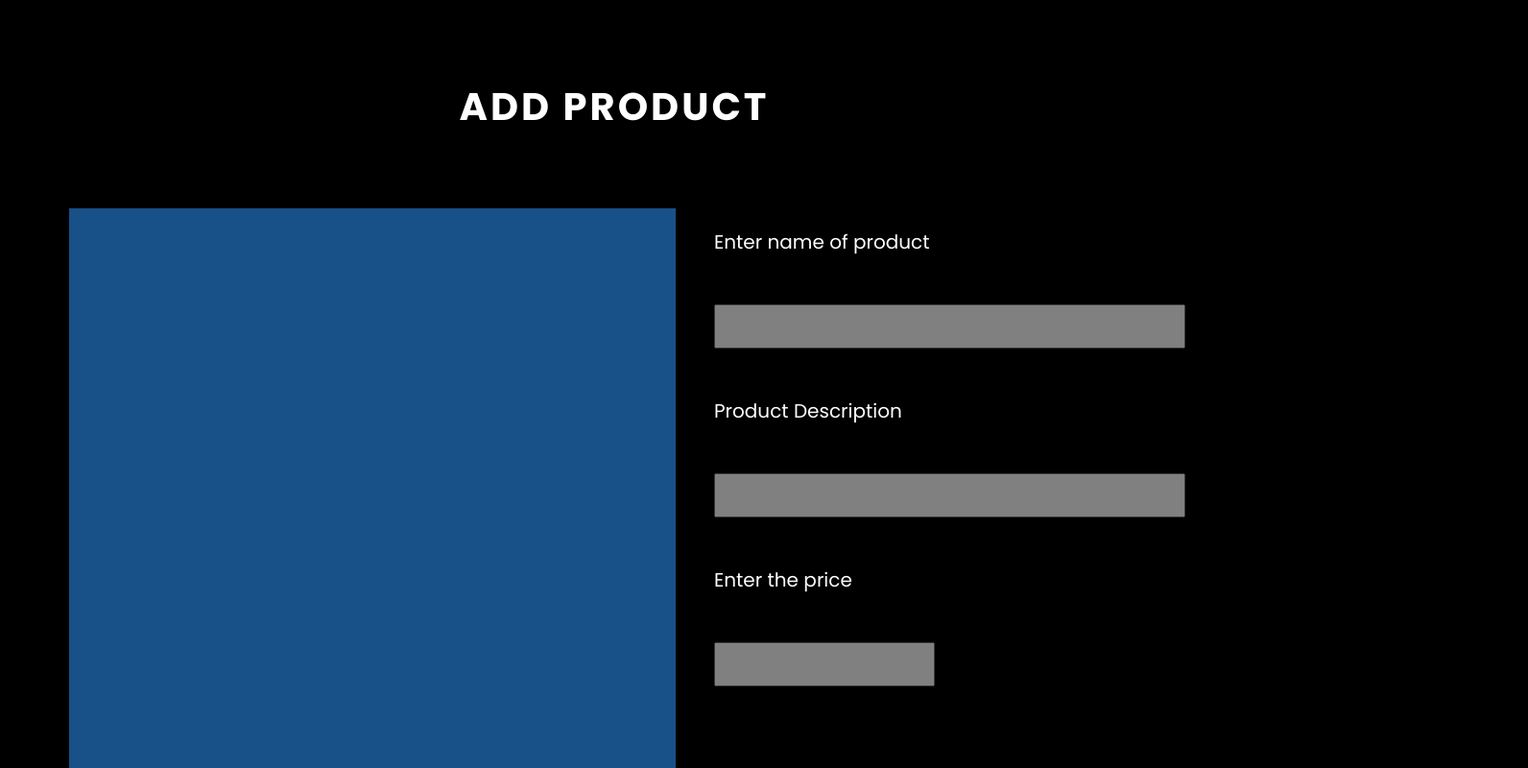
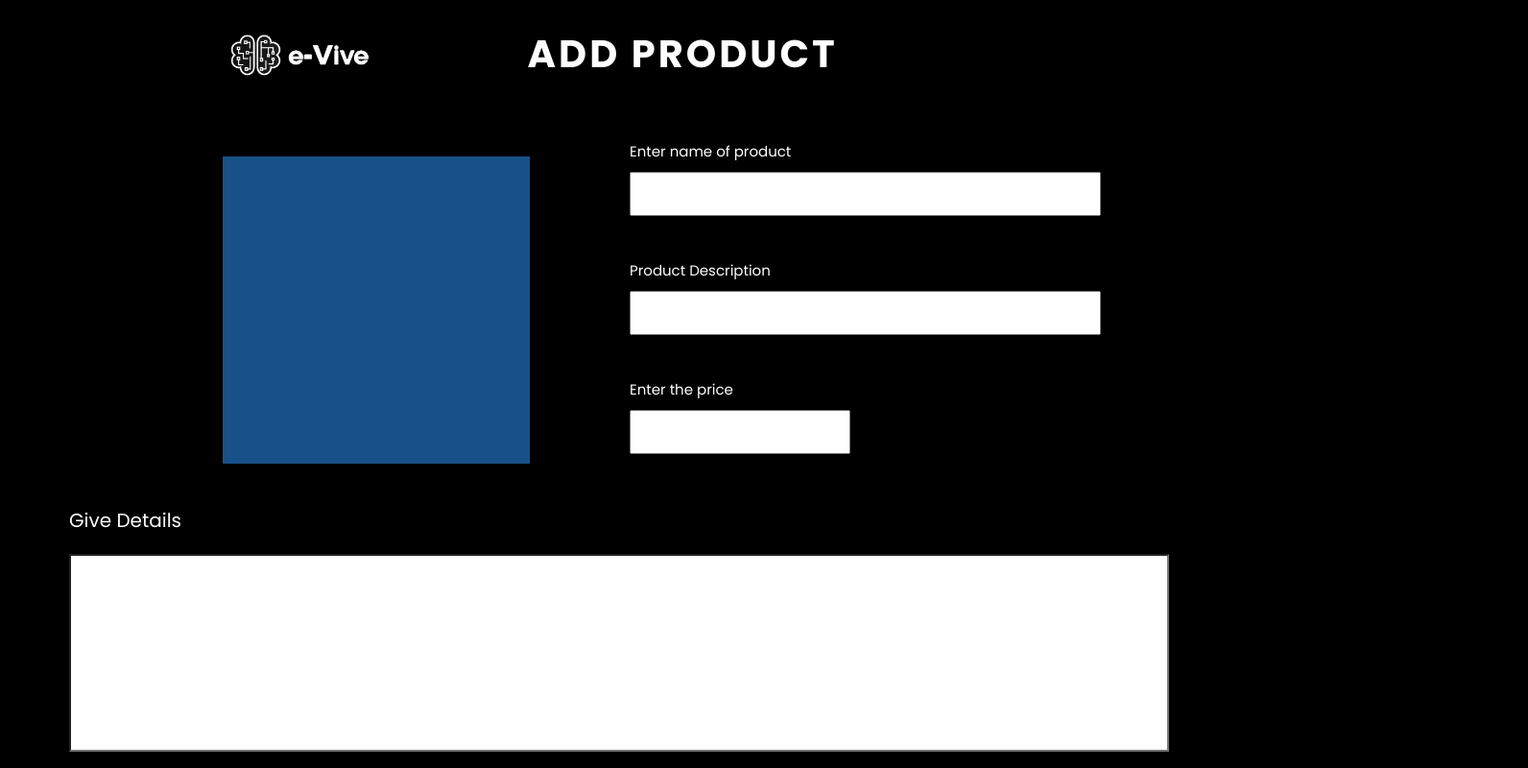
Before and after one commit to Soyamprabha/e-Vive, a plain HTML site: page add-product.html in a window 1280 px wide. Shown: the part 40-840 px from the top of the page at 96% size, 1592 px wide, since content can reach past the window. Drawn offline with Linux system fonts and the light colour scheme; no server answers.

Commit message:
addproductFinal

```diff
--- a/add-product.html
+++ b/add-product.html
@@ -10,15 +10,20 @@
     <link rel="preconnect" href="https://fonts.gstatic.com" crossorigin>
     <link href="https://fonts.googleapis.com/css2?family=Cinzel&family=Lato&display=swap" rel="stylesheet">
 
-    <link rel="stylesheet" href="./css/product2.css">
-    <link rel="stylesheet" href="./css/add-product.css">
+    <link rel="stylesheet" href="css/product2.css">
+    <link rel="stylesheet" href="css/add-product.css">
 
 </head>
 <body>
 
+    <div class="upper">
+        <div class="logo">
+          <img src="img/Logowithoutbg.png" alt="Logo" />
+        </div>
+        <div class="heading"><h1 class="title">ADD PRODUCT</h1></div>
+      </div>
 
 
-    <h1 class="title">ADD PRODUCT</h1>
 
     <div class="error">
         <p>some error occured</p>
@@ -46,7 +51,7 @@
 
     <section class="detail-des">
         <p class="section-title">Give Details</p>
-        <p class="des" contenteditable="true" placeholder="Details, you can add images using HTML img tag"></p>
+        <input class="des" type="text" />
 
     </section>
 
--- a/css/add-product.css
+++ b/css/add-product.css
@@ -18,11 +18,12 @@
 .title{
     text-align: center;
     font-size: 2.5rem;
+    margin-top: -3rem;
     margin-bottom: -30px;
     font-weight: 700;
     line-height: 2rem;
     letter-spacing: 3px;
-    /*opacity: 0.5;*/
+    /* opacity: 0.5; */
     color: #ffffff;
     font-family: "Poppins" , sans-serif;
 }
@@ -63,9 +64,9 @@
 }
 
 .image-upload-container{
-    width: 50%;
+    width: 20rem;
     position: relative;
-    height: 600px;
+    height: 20rem;
     background-color: rgb(24, 81, 135);
 }
 
@@ -95,6 +96,9 @@
 .product-detail{
     width: 40%;
     max-width: 40%;
+    position: relative;
+    left: 4rem;
+    top: -2rem;
 }
 
 .disable{
@@ -118,18 +122,19 @@
 
 .des{
     height: 200px;
-    width: 1330px;
+    width: 90%;
     color: #000000;
     background-color: #ffffff;
 }
 
 .product-des{
     height: 40px;
+    margin-top: -5px;
 }
 
 .head1{
     color: #fff;
-    font-size: 20px;
+    font-size: 15px;
 }
 
 .section-title{
@@ -155,6 +160,8 @@
 .btn-wrapper{
     display: flex;
     justify-content: center;
+    position: relative;
+    top: 40px;
 }
 
 .add-product-btn{
@@ -185,3 +192,27 @@
     background-color: #ffffff;
     color: black;
 }
+
+.upper{
+    display: flex;
+    /* justify-content: space-between; */
+    align-items: center;
+    position: relative;
+    left: 20rem;
+    margin-top: -35px;
+  }
+
+  .logo img {
+    width: 180px;
+    position: relative;
+    top: -1rem;
+    margin-right: 0.6rem;
+    margin-top: -0.6rem;
+    left: -6.5rem;
+  }
+
+  .heading{
+    position: relative;
+    left: 2rem;
+    bottom: -0.5rem;
+  }
--- a/css/product2.css
+++ b/css/product2.css
@@ -1,9 +1,11 @@
 .product-section{
+    left: 10rem;
     width: 100%;
-    margin-top: 120px;
+    margin-top: 35px;
     padding: 0px 5vw;
     display: flex;
     gap: 40px;
+    position: relative;
 }
 
 .product-image{
@@ -20,9 +22,10 @@
     text-transform: capitalize;
     margin: 30px 0;
     font-family: 'lato', sans-serif;
-    opacity: 0.5;
+    /* opacity: 0.5; */
     font-size: 20px;
     line-height: 30px;
+    cursor: text;
 }
 
 .ratings{
@@ -69,6 +72,7 @@
 .detail-des, .review-section, .add-review-section{
     width: 100%;
     padding: 100px 5vw 0;
+    margin-top: -8rem;
 }
 
 .des{
@@ -76,7 +80,6 @@
     font-family: 'lato', sans-serif;
     line-height: 30px;
     font-size: 20px;
-    opacity: 0.5;
 }
 
 .review-headline, .review-field{
```
